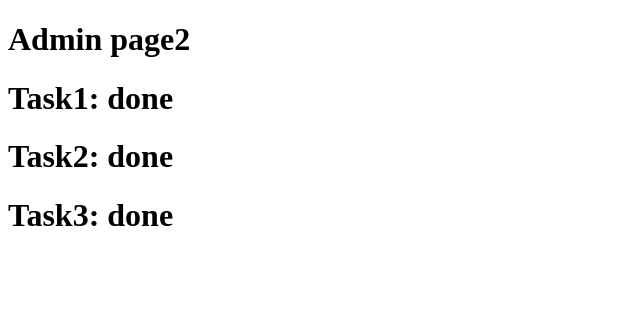
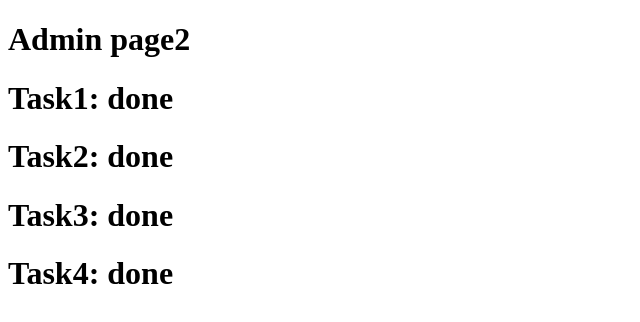
Before and after one commit to THREEerfan/mysite, a plain HTML site: page admin-page.html in a window 1280 px wide. Shown: the whole page, without its empty margins (0-640 px from the left). Drawn offline with Linux system fonts and the light colour scheme.

Commit message:
add task 4 on admin-page.html

```diff
--- a/admin-page.html
+++ b/admin-page.html
@@ -10,6 +10,7 @@
     <h1>Task1: done </h1>
     <h1>Task2: done </h1>
     <h1>Task3: done </h1>
+    <h1>Task4: done </h1>
 
 </body>
 </html>
```
